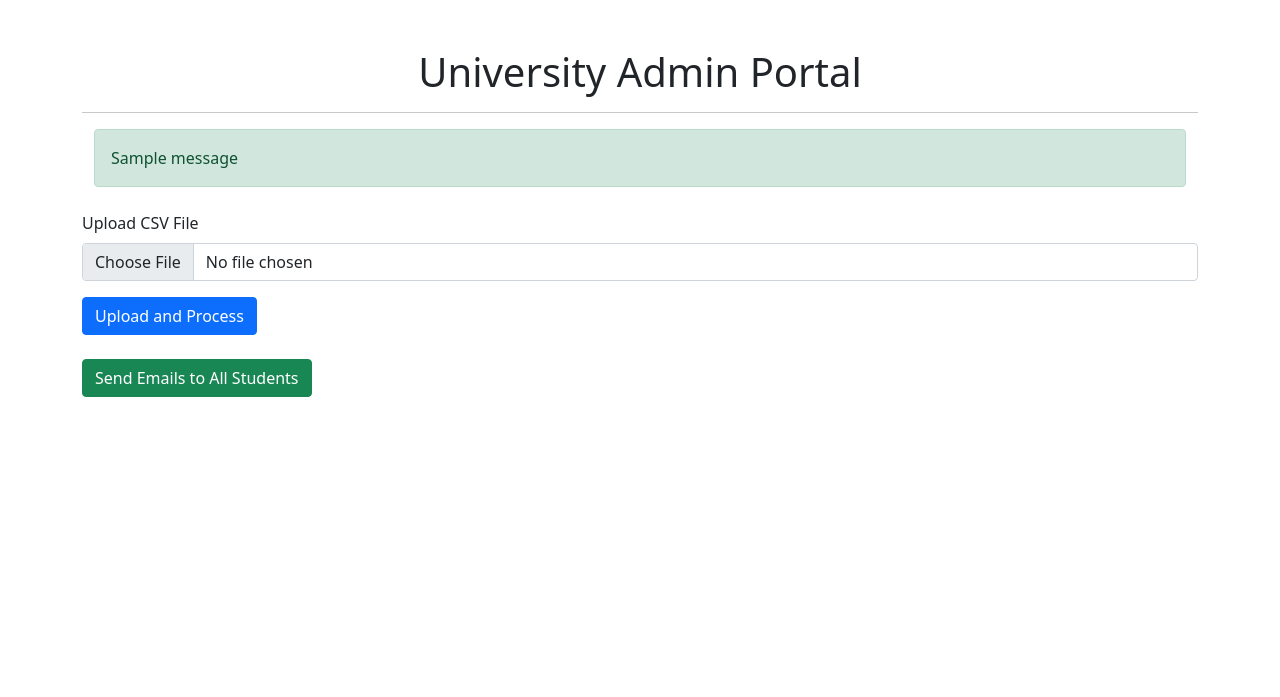
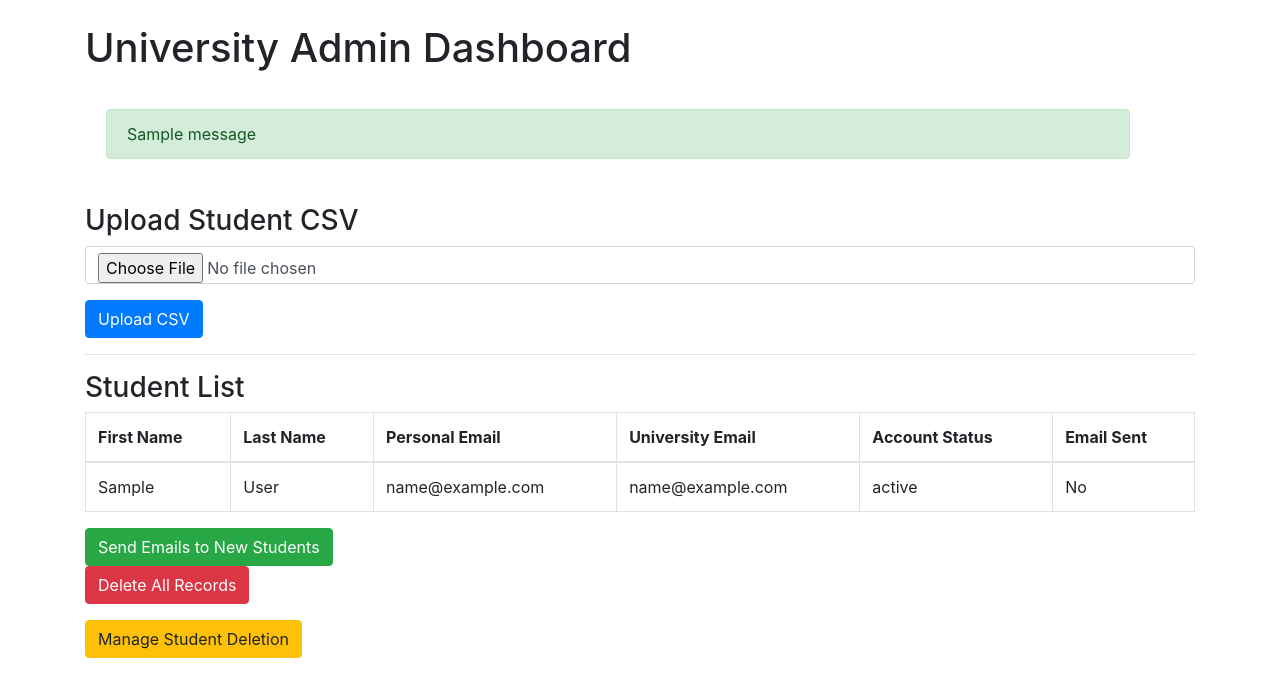
Before and after one commit to vedanth09/Google-Cloud-Management-, a Flask app: template back end/templates/index.html in a window 1280 px wide. Shown: the top 697 px of the page. Run offline with Flask 3, Linux system fonts and the light colour scheme; the template is opened without the code that fills it: most values are stand-ins (such as "Sample title", 1, 10 or a date in 2020); one stand-in notice (Sample message) is shown; some libraries are stand-ins or nearby versions.

Commit message:
added runing code

```diff
--- a/back end/app.py
+++ b/back end/app.py
@@ -1,15 +1,14 @@
 import os
 import csv
-import base64
-from email.mime.multipart import MIMEMultipart
-from email.mime.text import MIMEText
-from flask import Flask, request, jsonify, render_template, redirect, url_for, flash
+import smtplib
+from flask import Flask, request, render_template, redirect, url_for, flash
 from google.cloud import bigquery
 from google.oauth2 import service_account
-from google_auth_oauthlib.flow import InstalledAppFlow
-from googleapiclient.discovery import build
-from google.auth.transport.requests import Request
+import time  # For retry mechanism
+from email.mime.text import MIMEText
+from email.mime.multipart import MIMEMultipart
 from config import Config
+import tempfile  # To handle temporary files
 
 # Initialize Flask App
 app = Flask(__name__)
@@ -22,94 +21,57 @@ credentials = service_account.Credentials.from_service_account_file(app.config['
 client = bigquery.Client(credentials=credentials, project=credentials.project_id)
 
 # BigQuery Table ID
-table_id = f"{Config.GOOGLE_CLOUD_PROJECT}.gcp.students"  # Replace with your table ID
+dataset_id = 'gcp'  # Replace with your dataset ID
+table_id = 'students'  # Replace with your table ID
 
-# Gmail API Scopes
-SCOPES = ['https://www.googleapis.com/auth/gmail.send']
-
-# Function to authenticate and create Gmail API service
-def get_gmail_service():
-    creds = None
-    if os.path.exists('token.json'):
-        creds = service_account.Credentials.from_service_account_file(app.config['GMAIL_API_CREDENTIALS'])
-    if not creds or not creds.valid:
-        if creds and creds.expired and creds.refresh_token:
-            creds.refresh(Request())
-        else:
-            flow = InstalledAppFlow.from_client_secrets_file(
-                app.config['GMAIL_API_CREDENTIALS'],
-                SCOPES)
-            # Using a fixed port for the redirect URI to avoid conflicts
-            creds = flow.run_local_server(port=5000, redirect_uri='http://localhost:5000/oauth2callback')  # Set your redirect URI here
-        with open('token.json', 'w') as token:
-            token.write(creds.to_json())
-    return build('gmail', 'v1', credentials=creds)
-
-# Function to send email
-def send_email(service, to, subject, body):
-    message = MIMEMultipart()
-    message['to'] = to
-    message['subject'] = subject
-    msg = MIMEText(body)
-    message.attach(msg)
-    raw_message = base64.urlsafe_b64encode(message.as_bytes()).decode()
-
-    send_message = service.users().messages().send(userId="me", body={'raw': raw_message}).execute()
-    return send_message
-
-# Route: Send Email to All Students
-@app.route('/send_email', methods=['POST'])
-def send_bulk_email():
-    try:
-        # Get Gmail service
-        service = get_gmail_service()
-
-        # Retrieve all students' emails from BigQuery or your data
-        query = f"SELECT personal_email, first_name, last_name FROM {Config.GOOGLE_CLOUD_PROJECT}.gcp.students"
-        query_job = client.query(query)
-        rows = query_job.result()
-
-        for row in rows:
-            student_email = row['personal_email']
-            student_name = f"{row['first_name'].capitalize()} {row['last_name'].capitalize()}"
-            subject = "Your University Email Has Been Created"
-            body = f"Hi {student_name},\n\nYour university email has been created successfully.\nYour university email: {row['first_name'].lower()}.{row['last_name'].lower()}@srh.com\n\nBest regards,\nUniversity Admin"
-            send_email(service, student_email, subject, body)
-
-        flash("Emails sent successfully to all students!", "success")
-    except Exception as e:
-        print(f"An error occurred while sending emails: {e}")
-        flash(f"An error occurred while sending emails: {e}", "error")
-
-    return redirect(url_for('index'))
-
-# Route: Index Page
-@app.route('/')
-def index():
-    return render_template('index.html')
+# Email Configuration
+SMTP_SERVER = "smtp.gmail.com"
+SMTP_PORT = 465  # Using SSL port 465
+FROM_EMAIL = "hushhush1807@gmail.com"
+EMAIL_PASSWORD = "qacm kxbi elue rlbl"  # Use environment variables or a config file for security
 
 # Helper: Check allowed file extensions
 def allowed_file(filename):
     return '.' in filename and filename.rsplit('.', 1)[1].lower() in app.config['ALLOWED_EXTENSIONS']
 
-# Upload CSV and process it
+# Helper: Retry BigQuery Update with Buffer Status Check
+def retry_update(query, max_retries=10, delay=60):
+    for attempt in range(max_retries):
+        try:
+            client.query(query).result()  # Execute the update query
+            return
+        except Exception as e:
+            if "streaming buffer" in str(e).lower() and attempt < max_retries - 1:
+                print(f"Retrying due to streaming buffer: Attempt {attempt + 1}")
+                time.sleep(delay)
+                table_ref = client.dataset(dataset_id).table(table_id)
+                table = client.get_table(table_ref)  # Fetch the table schema
+                if table.streaming_buffer is not None:
+                    print(f"Streaming buffer is still active, retrying...")
+                    time.sleep(delay)
+                else:
+                    print(f"Streaming buffer cleared, proceeding with update.")
+                    break
+            else:
+                raise e
+
+# Route: Upload CSV and process it
 @app.route('/upload_csv', methods=['POST'])
 def upload_csv():
     if 'file' not in request.files:
-        flash("No file selected!", "error")
+        flash("No file selected!", "danger")
         return redirect(url_for('index'))
 
     file = request.files['file']
 
     if file.filename == '':
-        flash("No file selected!", "error")
+        flash("No file selected!", "danger")
         return redirect(url_for('index'))
 
     if not allowed_file(file.filename):
-        flash("Invalid file type. Please upload a .csv file.", "error")
+        flash("Invalid file type. Please upload a .csv file.", "danger")
         return redirect(url_for('index'))
 
-    # Save the file to the uploads directory
     filepath = os.path.join(app.config['UPLOAD_FOLDER'], file.filename)
     os.makedirs(app.config['UPLOAD_FOLDER'], exist_ok=True)
     file.save(filepath)
@@ -118,15 +80,20 @@ def upload_csv():
         process_csv(filepath)
         flash("File uploaded and processed successfully!", "success")
     except Exception as e:
-        flash(f"An error occurred: {e}", "error")
+        flash(f"An error occurred: {e}", "danger")
 
     return redirect(url_for('index'))
 
 # Process the uploaded CSV file
 def process_csv(filepath):
-    with open(filepath, 'r') as file:
+    temp_file = tempfile.NamedTemporaryFile(delete=False, mode='w', newline='')
+
+    fieldnames = ['first_name', 'last_name', 'personal_email', 'university_email', 'account_status', 'email_sent']
+
+    with open(filepath, 'r') as file, temp_file:
         csv_data = csv.DictReader(file)
-        rows_to_insert = []
+        writer = csv.DictWriter(temp_file, fieldnames=fieldnames)
+        writer.writeheader()  # Write the header to the CSV file
 
         for row in csv_data:
             first_name = row['first_name'].strip().lower()
@@ -134,19 +101,160 @@ def process_csv(filepath):
             personal_email = row['personal_email'].strip()
 
             university_email = f"{first_name}.{last_name}@srh.com"
-            rows_to_insert.append({
+            writer.writerow({
                 "first_name": first_name.capitalize(),
                 "last_name": last_name.capitalize(),
                 "personal_email": personal_email,
                 "university_email": university_email,
                 "account_status": "Active",
+                "email_sent": False  # New column to track email status
             })
 
-        # Insert rows into BigQuery
-        errors = client.insert_rows_json(table_id, rows_to_insert)
-        if errors:
-            raise Exception(f"BigQuery insertion errors: {errors}")
+    try:
+        staging_table_ref = client.dataset(dataset_id).table('students_staging')
+
+        job_config = bigquery.LoadJobConfig(
+            source_format=bigquery.SourceFormat.CSV,
+            skip_leading_rows=1,  # Skip the header row
+            autodetect=True  # Automatically detect the schema based on the CSV content
+        )
+
+        with open(temp_file.name, 'rb') as f:
+            load_job = client.load_table_from_file(f, staging_table_ref, job_config=job_config)
+        load_job.result()
+
+        print(f"Data successfully loaded into staging table")
+
+        transfer_data_query = f"""
+            INSERT INTO `{Config.GOOGLE_CLOUD_PROJECT}.gcp.students` (first_name, last_name, personal_email, university_email, account_status, email_sent)
+            SELECT first_name, last_name, personal_email, university_email, account_status, email_sent
+            FROM `{Config.GOOGLE_CLOUD_PROJECT}.gcp.students_staging`
+        """
+        client.query(transfer_data_query).result()
+        print("Data successfully transferred to main table")
+
+    except Exception as e:
+        raise Exception(f"Error loading data into BigQuery: {e}")
+    finally:
+        os.remove(temp_file.name)
+
+# Function: Send Email
+def send_email(to_email, subject, message):
+    try:
+        msg = MIMEMultipart()
+        msg['From'] = FROM_EMAIL
+        msg['To'] = to_email
+        msg['Subject'] = subject
+        msg.attach(MIMEText(message, 'plain'))
+
+        with smtplib.SMTP_SSL(SMTP_SERVER, SMTP_PORT) as server:
+            server.login(FROM_EMAIL, EMAIL_PASSWORD)
+            server.sendmail(FROM_EMAIL, to_email, msg.as_string())
+        return True, None
+    except Exception as e:
+        return False, str(e)
+
+# Route: Trigger Email Sending
+@app.route('/send_email', methods=['POST'])
+def send_emails():
+    query = f"""
+        SELECT first_name, last_name, personal_email, university_email
+        FROM `{Config.GOOGLE_CLOUD_PROJECT}.gcp.students`
+        WHERE email_sent = FALSE
+    """
+    try:
+        query_job = client.query(query)
+        results = query_job.result()
+
+        if results.total_rows == 0:
+            flash("No new students to email.", "info")
+            return redirect(url_for('index'))
+
+        for row in results:
+            subject = "Welcome to the University!"
+            message = (f"Hi {row['first_name']} {row['last_name']},\n\n"
+                       f"Your university account has been created.\n"
+                       f"University Email: {row['university_email']}\n\n"
+                       f"Best regards,\nUniversity Admin")
+
+            success, response = send_email(row['personal_email'], subject, message)
+            if not success:
+                flash(f"Failed to send email to {row['personal_email']}: {response}", "danger")
+                continue
+
+        update_query = f"""
+            UPDATE `{Config.GOOGLE_CLOUD_PROJECT}.gcp.students`
+            SET email_sent = TRUE
+            WHERE email_sent = FALSE
+        """
+        time.sleep(60)
+        retry_update(update_query)
+        flash("Emails sent successfully to new students!", "success")
+    except Exception as e:
+        flash(f"An error occurred while sending emails: {e}", "danger")
+
+    return redirect(url_for('index'))
+
+# Route: Delete Records (Handle Deletion)
+@app.route('/delete_records', methods=['POST'])
+def delete_records():
+    try:
+        delete_all = 'delete_all' in request.form  # Check if the "Delete All" checkbox is checked
+        selected_emails = request.form.getlist('selected_emails')  # Get selected emails
+
+        # Check if either delete_all or selected_emails are provided
+        if delete_all:
+            # Delete all records from the table
+            delete_query = f"""
+                DELETE FROM `{Config.GOOGLE_CLOUD_PROJECT}.gcp.students`
+            """
+            client.query(delete_query).result()
+            flash("All student records have been deleted successfully!", "success")
+
+        elif selected_emails:
+            # Delete selected records from the table
+            email_placeholders = ', '.join([f"'{email}'" for email in selected_emails])
+            delete_query = f"""
+                DELETE FROM `{Config.GOOGLE_CLOUD_PROJECT}.gcp.students`
+                WHERE personal_email IN ({email_placeholders})
+            """
+            client.query(delete_query).result()
+            flash(f"Selected records have been deleted successfully!", "success")
+
+        else:
+            flash("No records selected for deletion.", "danger")
+
+    except Exception as e:
+        flash(f"An error occurred while deleting records: {e}", "danger")
+
+    return redirect(url_for('index'))
+
+# Route: Show Students to Delete
+@app.route('/delete_students')
+def delete_students():
+    try:
+        query = f"SELECT * FROM `{Config.GOOGLE_CLOUD_PROJECT}.gcp.students`"
+        query_job = client.query(query)
+        students = [dict(row) for row in query_job.result()]
+    except Exception as e:
+        students = []
+        flash(f"An error occurred while fetching student data: {e}", "danger")
+
+    return render_template('delete_students.html', students=students)
+
+# Route: Index Page
+@app.route('/')
+def index():
+    try:
+        query = f"SELECT * FROM `{Config.GOOGLE_CLOUD_PROJECT}.gcp.students`"
+        query_job = client.query(query)
+        students = [dict(row) for row in query_job.result()]
+    except Exception as e:
+        students = []
+        flash(f"An error occurred while fetching student data: {e}", "danger")
+
+    return render_template('index.html', students=students)
 
 # Run Flask App
 if __name__ == '__main__':
-    app.run(debug=True, port=5000)  # Use a fixed port for easier debugging
+    app.run(debug=True, port=5000)
--- a/back end/templates/index.html
+++ b/back end/templates/index.html
@@ -3,38 +3,78 @@
 <head>
     <meta charset="UTF-8">
     <meta name="viewport" content="width=device-width, initial-scale=1.0">
-    <title>University Admin Portal</title>
-    <link rel="stylesheet" href="https://cdnjs.cloudflare.com/ajax/libs/bootstrap/5.1.3/css/bootstrap.min.css">
+    <title>University Admin</title>
+    <link rel="stylesheet" href="https://maxcdn.bootstrapcdn.com/bootstrap/4.5.2/css/bootstrap.min.css">
 </head>
 <body>
-    <div class="container mt-5">
-        <h1 class="text-center">University Admin Portal</h1>
-        <hr>
+    <div class="container">
+        <h1 class="my-4">University Admin Dashboard</h1>
 
-        {% with messages = get_flashed_messages(with_categories=True) %}
+        <!-- Flash messages -->
+        {% with messages = get_flashed_messages(with_categories=true) %}
             {% if messages %}
-        <div class="container">
+                <div class="alert alert-dismissible fade show" role="alert">
                     {% for category, message in messages %}
-            <div class="alert alert-{{ category }} mt-3">{{ message }}</div>
+                        <div class="alert alert-{{ category }}">{{ message }}</div>
                     {% endfor %}
                 </div>
             {% endif %}
         {% endwith %}
 
-        <form action="/upload_csv" method="post" enctype="multipart/form-data" class="mt-4">
-            <div class="mb-3">
-                <label for="file" class="form-label">Upload CSV File</label>
-                <input type="file" name="file" id="file" class="form-control" accept=".csv" required>
+        <!-- Upload CSV Form -->
+        <h3>Upload Student CSV</h3>
+        <form action="{{ url_for('upload_csv') }}" method="POST" enctype="multipart/form-data">
+            <div class="form-group">
+                <input type="file" name="file" class="form-control" required>
             </div>
-            <button type="submit" class="btn btn-primary">Upload and Process</button>
+            <button type="submit" class="btn btn-primary">Upload CSV</button>
         </form>
 
-        <!-- Button to send email to all students -->
-        <form action="/send_email" method="POST" class="mt-4">
-            <button type="submit" class="btn btn-success">Send Emails to All Students</button>
+        <hr>
+
+        <!-- Students Table -->
+        <h3>Student List</h3>
+        <table class="table table-bordered">
+            <thead>
+                <tr>
+                    <th>First Name</th>
+                    <th>Last Name</th>
+                    <th>Personal Email</th>
+                    <th>University Email</th>
+                    <th>Account Status</th>
+                    <th>Email Sent</th>
+                </tr>
+            </thead>
+            <tbody>
+                {% for student in students %}
+                    <tr>
+                        <td>{{ student.first_name }}</td>
+                        <td>{{ student.last_name }}</td>
+                        <td>{{ student.personal_email }}</td>
+                        <td>{{ student.university_email }}</td>
+                        <td>{{ student.account_status }}</td>
+                        <td>{{ 'Yes' if student.email_sent else 'No' }}</td>
+                    </tr>
+                {% endfor %}
+            </tbody>
+        </table>
+
+        <!-- Send Email Button -->
+        <form action="{{ url_for('send_emails') }}" method="POST">
+            <button type="submit" class="btn btn-success">Send Emails to New Students</button>
         </form>
+
+        <!-- Delete Records Button -->
+        <form action="{{ url_for('delete_records') }}" method="POST">
+            <button type="submit" class="btn btn-danger">Delete All Records</button>
+        </form>
+
+        <a href="{{ url_for('delete_students') }}" class="btn btn-warning mt-3">Manage Student Deletion</a>
     </div>
 
-    <script src="https://cdnjs.cloudflare.com/ajax/libs/bootstrap/5.1.3/js/bootstrap.bundle.min.js"></script>
+    <!-- Bootstrap JS (optional) -->
+    <script src="https://code.jquery.com/jquery-3.5.1.slim.min.js"></script>
+    <script src="https://cdn.jsdelivr.net/npm/@popperjs/core@2.9.2/dist/umd/popper.min.js"></script>
+    <script src="https://maxcdn.bootstrapcdn.com/bootstrap/4.5.2/js/bootstrap.min.js"></script>
 </body>
 </html>
--- a/back end/uploads/dummy_student_details.csv
+++ /dev/null
@@ -1,6 +0,0 @@
-first_name,last_name,personal_email
-terry,poonacha,terrypoonacha2000@gmail.com
-aishuu,tabuu,b43268433@gmail.com
-andu,vedanth,vedanth.reddy2001@gmail.com
-Bob,Johnson,bob.johnson@example.com
-Charlie,Davis,charlie.davis@example.com
--- /dev/null
+++ b/email_function/requirements.txt
@@ -0,0 +1,4 @@
+google-cloud-bigquery
+google-auth
+google-api-python-client
+Flask
--- /dev/null
+++ b/email_function/uploads/dummy_student_details.csv
@@ -0,0 +1,6 @@
+first_name,last_name,personal_email
+p,terry,terrypoonacha2000@gmail.com
+Arvind,tabuu,vishnu2001blr@gmail.com
+vedanth,b,vedanth.reddy2001@gmail.com
+bhavana,Gowda,bob.johnson@example.com
+Samyuktha,Tarun,charlie.davis@example.com
```
Also changed, not shown: back end/from google.py (added, +14 -0 lines), back end/templates/delete_students.html (added, +52 -0 lines), email_function/main.py (added, +109 -0 lines). Lines whose indentation alone changed are shown as unchanged.
